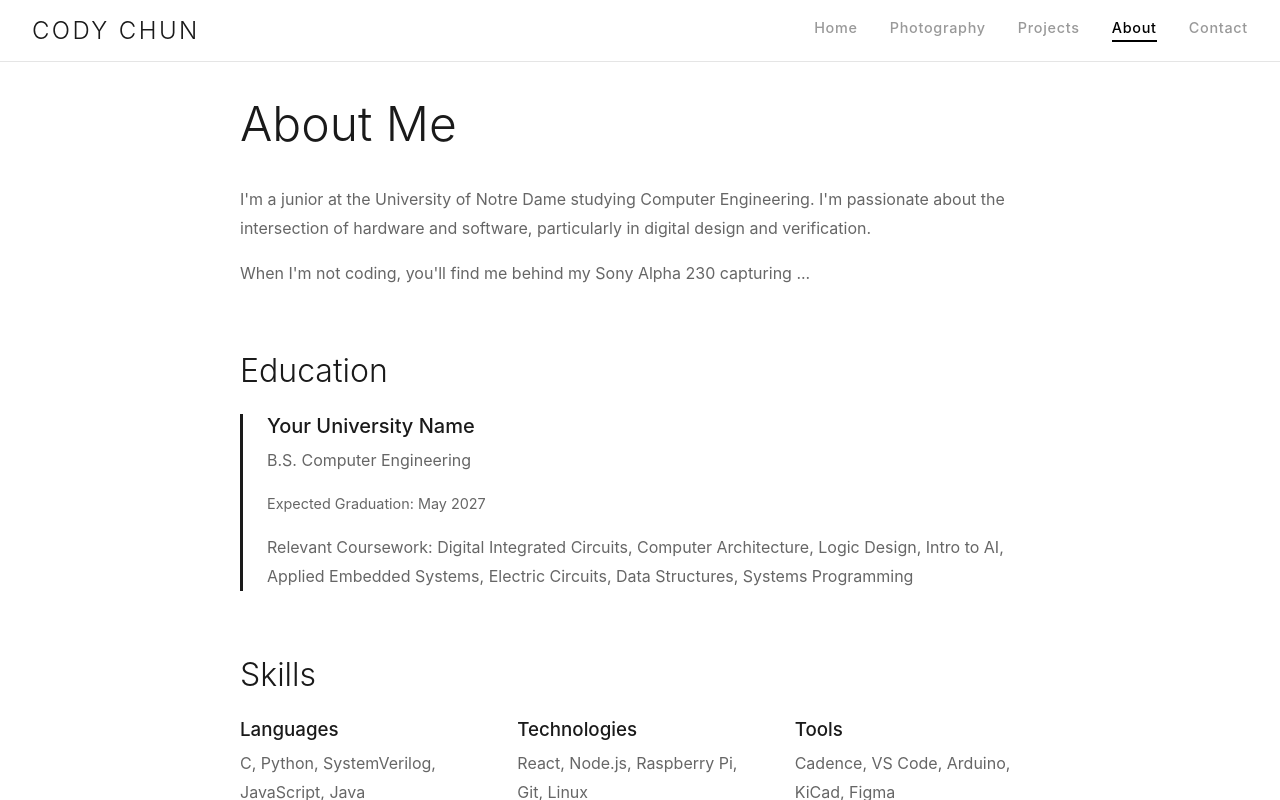
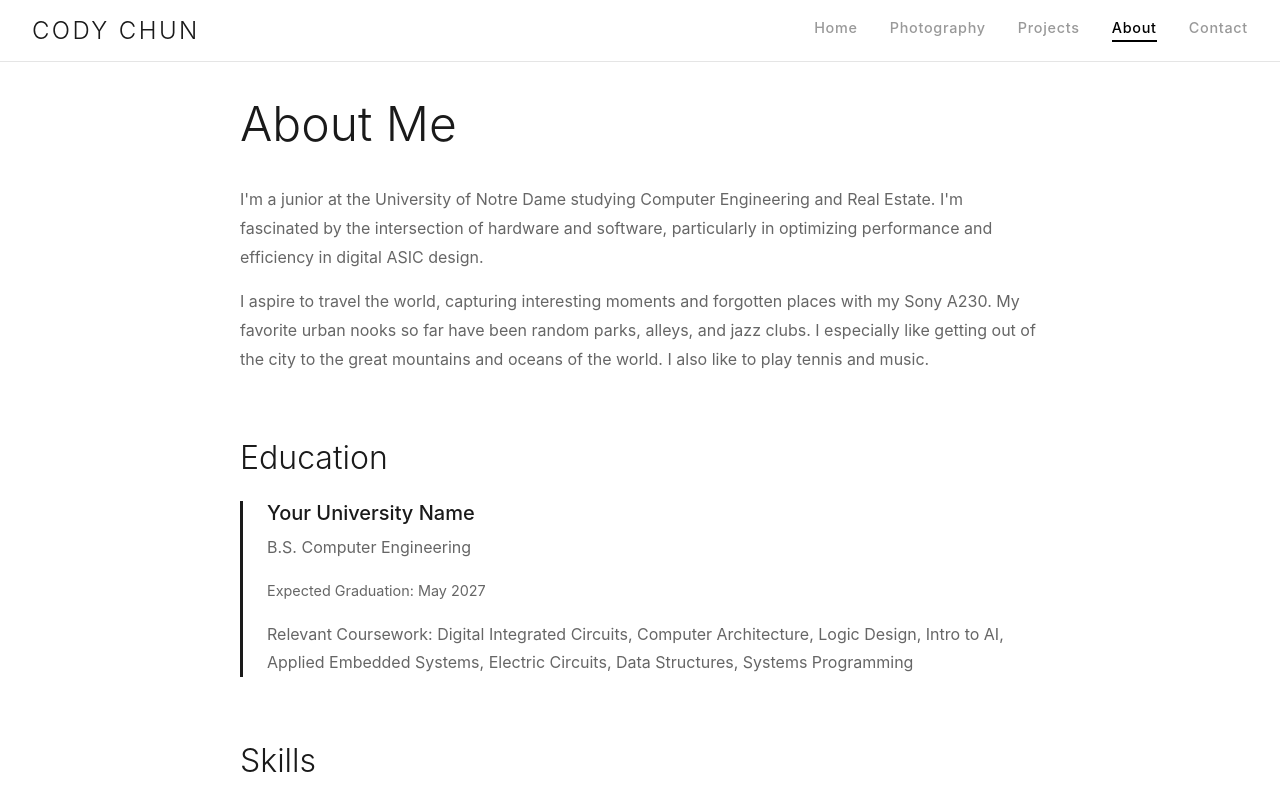
Before and after one commit to codychun/codychun.github.io, a React (Vite) app: page / in a window 1280 px wide. Both pictures are taken after a click on the button "About". Shown: the top 800 px of the page. Built offline with nearby package versions, Linux system fonts and the light colour scheme.

Commit message:
Update pages

```diff
--- a/src/pages/AboutPage/AboutPage.jsx
+++ b/src/pages/AboutPage/AboutPage.jsx
@@ -8,13 +8,15 @@ function AboutPage() {
       <div className="about-content">
         <section>
           <p>
-            I'm a junior at the University of Notre Dame studying Computer Engineering.
-            I'm passionate about the intersection of hardware and software,
-            particularly in digital design and verification.
+            I'm a junior at the University of Notre Dame studying Computer Engineering and Real Estate.
+            I'm fascinated by the intersection of hardware and software, particularly in optimizing performance
+            and efficiency in digital ASIC design.
           </p>
 
           <p>
-            When I'm not coding, you'll find me behind my Sony Alpha 230 capturing ...
+            I aspire to travel the world, capturing interesting moments and forgotten places with my Sony A230.
+            My favorite urban nooks so far have been random parks, alleys, and jazz clubs. I especially like
+            getting out of the city to the great mountains and oceans of the world. I also like to play tennis and music.
           </p>
         </section>
 
@@ -36,15 +38,15 @@ function AboutPage() {
           <div className="skills-grid">
             <div>
               <h3>Languages</h3>
-              <p>C, Python, SystemVerilog, JavaScript, Java</p>
+              <p>C, Python, SystemVerilog, RISC-V Assembly, JavaScript, Java, Bash</p>
             </div>
             <div>
               <h3>Technologies</h3>
-              <p>React, Node.js, Raspberry Pi, Git, Linux</p>
+              <p>Git, Linux (Ubuntu), Make/CMake, React, Node.js</p>
             </div>
             <div>
               <h3>Tools</h3>
-              <p>Cadence, VS Code, Arduino, KiCad, Figma</p>
+              <p>Cadence Virtuoso, Spectre, Innovus, Genus, Modus, KiCad, VS Code, Arduino, Raspberry Pi, Figma</p>
             </div>
           </div>
         </section>
--- a/src/pages/AlarmPage/AlarmPage.jsx
+++ b/src/pages/AlarmPage/AlarmPage.jsx
@@ -350,7 +350,7 @@ function AlarmPage() {
             <div className="alarm-note">
                 <strong>Note:</strong> Make sure your Pico is running the BLE alarm code and
                 advertising as "Haptic Alarm". The device must be nearby and discoverable.
-                {isConnected && <><br/><strong>✓ Connected to Haptic Alarm device!</strong></>}
+                {isConnected && <><br/><strong>Connected to Haptic Alarm device!</strong></>}
             </div>
         </section>
     );
--- a/src/pages/ContactPage/ContactPage.jsx
+++ b/src/pages/ContactPage/ContactPage.jsx
@@ -12,8 +12,7 @@ function ContactPage() {
 
       <div className="contact-links">
         <a href="mailto:[email protected]" className="contact-link">
-          <span className="icon">📧</span>
-          <span>[cchun4@nd.edu]</span>
+          <span>cchun4@nd.edu</span>
         </a>
         <a
           href="https://www.linkedin.com/in/cody-chun/"
@@ -21,8 +20,7 @@ function ContactPage() {
           rel="noopener noreferrer"
           className="contact-link"
         >
-          <span className="icon">💼</span>
-          <span>LinkedIn</span>
+          <span>linkedin.com/in/cody-chun</span>
         </a>
         <a
           href="https://github.com/codychun"
@@ -30,8 +28,7 @@ function ContactPage() {
           rel="noopener noreferrer"
           className="contact-link"
         >
-          <span className="icon">💻</span>
-          <span>GitHub</span>
+          <span>github.com/codychun</span>
         </a>
       </div>
     </div>
--- a/src/pages/HomePage/HomePage.jsx
+++ b/src/pages/HomePage/HomePage.jsx
@@ -5,10 +5,10 @@ function HomePage() {
     <div className="home-page">
       <h1>CODY CHUN</h1>
       <p className='subtitle'>
-        Computer Engieering Student | Photographer
+        Computer Engineering Student
       </p>
       <p className='description'>
-        Junior at the University of Notre Dame, passionate about ...
+        Junior at the University of Notre Dame, passionate about technology and business.
       </p>
     </div>
   )
--- a/src/pages/PhotographyPage/PhotographyPage.jsx
+++ b/src/pages/PhotographyPage/PhotographyPage.jsx
@@ -4,7 +4,7 @@ import { galleries } from '../../data/galleries'
 import './PhotographyPage.css'
 
 function PhotographyPage() {
-  const [selectedGallery, setSelectedGallery] = useState('tokyo')
+  const [selectedGallery, setSelectedGallery] = useState('home')
   const currentGallery = galleries[selectedGallery]
 
   return (
```
